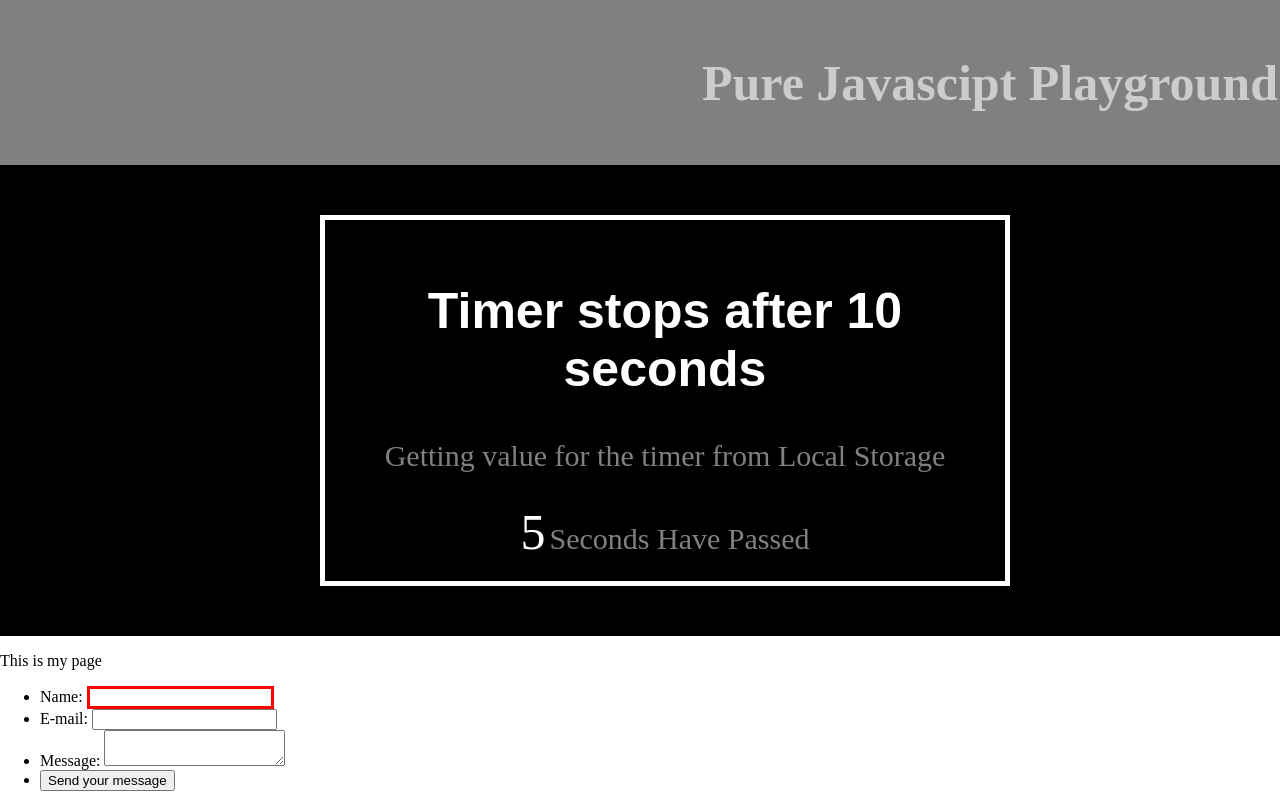
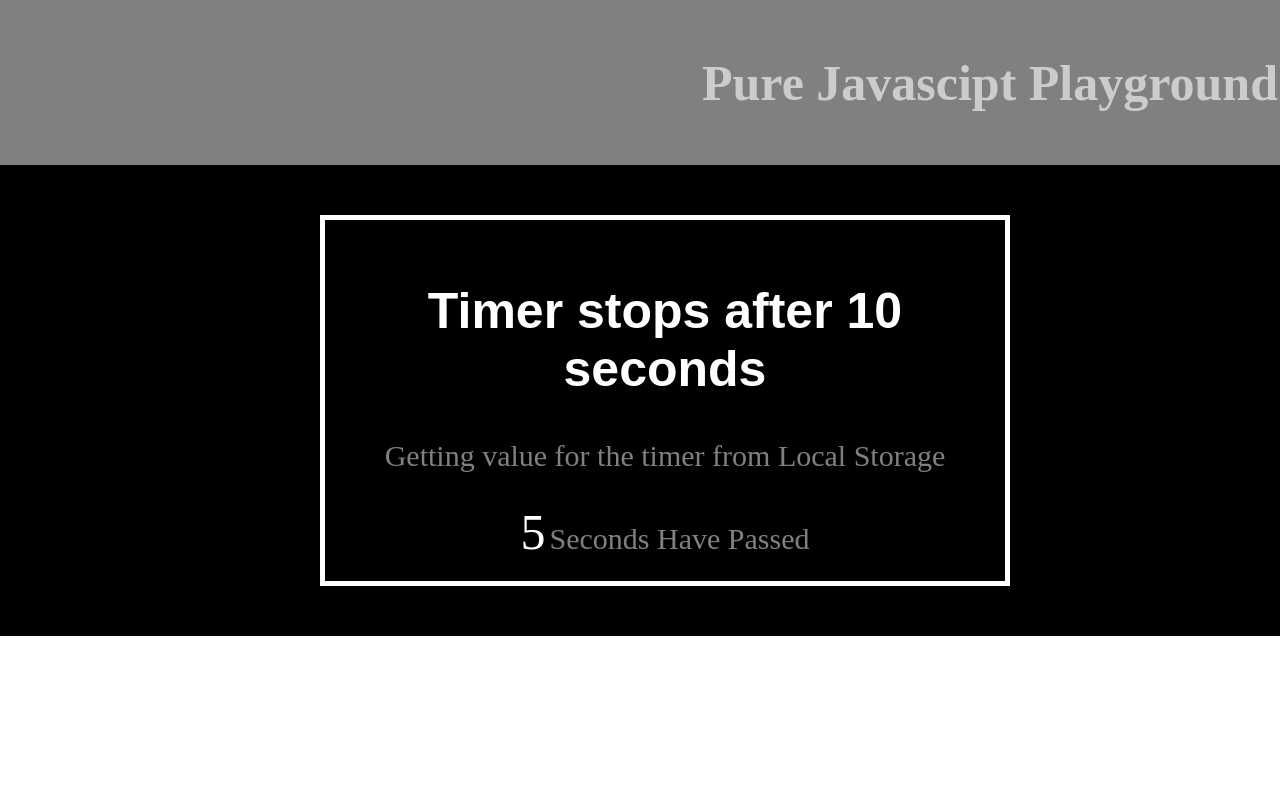
Before and after one commit to belltree-taka/jssandbox, a website: page index.html in a window 1280 px wide. Shown: the top 807 px of the page. Drawn offline with Linux system fonts and the light colour scheme.

Commit message:
file prepared

```diff
--- a/css/style.css
+++ b/css/style.css
@@ -71,9 +71,5 @@ body {
 }
 
 /*===============================
-    DOM Manipulation
+    Test Area Below
 ================================*/
-
-[type=text]{
-  border: 3px solid red;
-}
--- a/index.html
+++ b/index.html
@@ -20,32 +20,9 @@
         </div>
     </div>
     <!-- Timer Function (End)-->
-    <!-- DOM Manipulation (Start)-->
-    <p>This is my page</p>
-    <form action = "/my-handling-form-page" method = "post">
-      <ul>
-        <li>
-          <label for = "name">Name:</label>
-          <input type = "text" id = "name" name = "user_name">
-        </li>
+    <!-- Test Area (Start)-->
 
-        <li>
-          <label for = "mail">E-mail:</label>
-          <input type = "email" id = "mail" name = 'user_mail'>
-        </li>
-
-        <li>
-          <label for = "msg">Message:</label>
-          <textarea id = "msg" name = "user_message"></textarea>
-        </li>
-
-        <li class = "button">
-          <button type = "submit">Send your message</button>
-        </li>
-      </ul>
-    </form>
-
-    <!-- DOM Manipulation (End)-->
+    <!-- Test Area (End)-->
     <script src="./js/script.js"></script>
 </body>
 </html>
--- a/js/script.js
+++ b/js/script.js
@@ -15,7 +15,7 @@ setTimeout(() => {
   localStorage.removeItem('timer');
 }, 10000);
 
-// DOM Manipulation
+// Test Area Below
 
 
 
```
